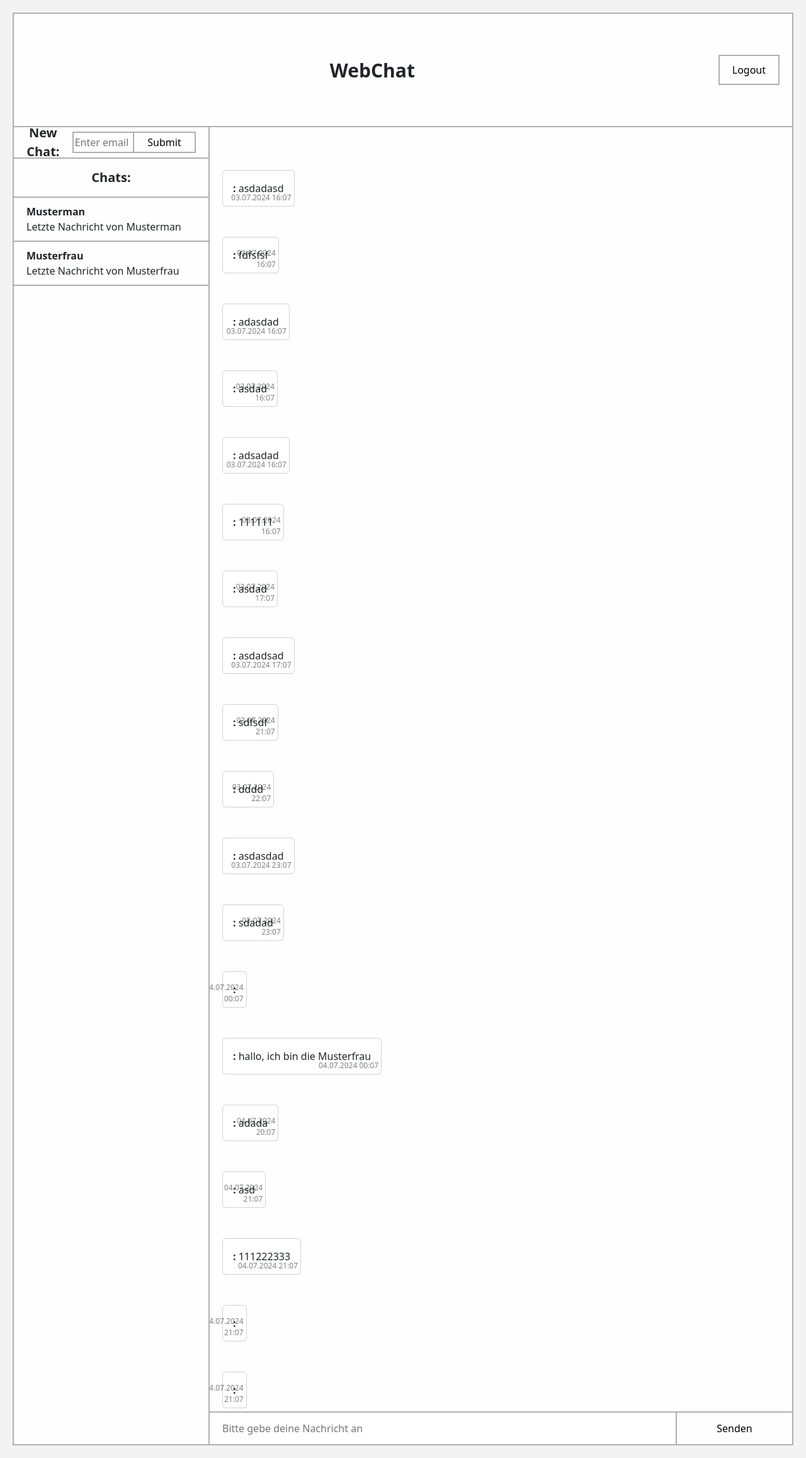
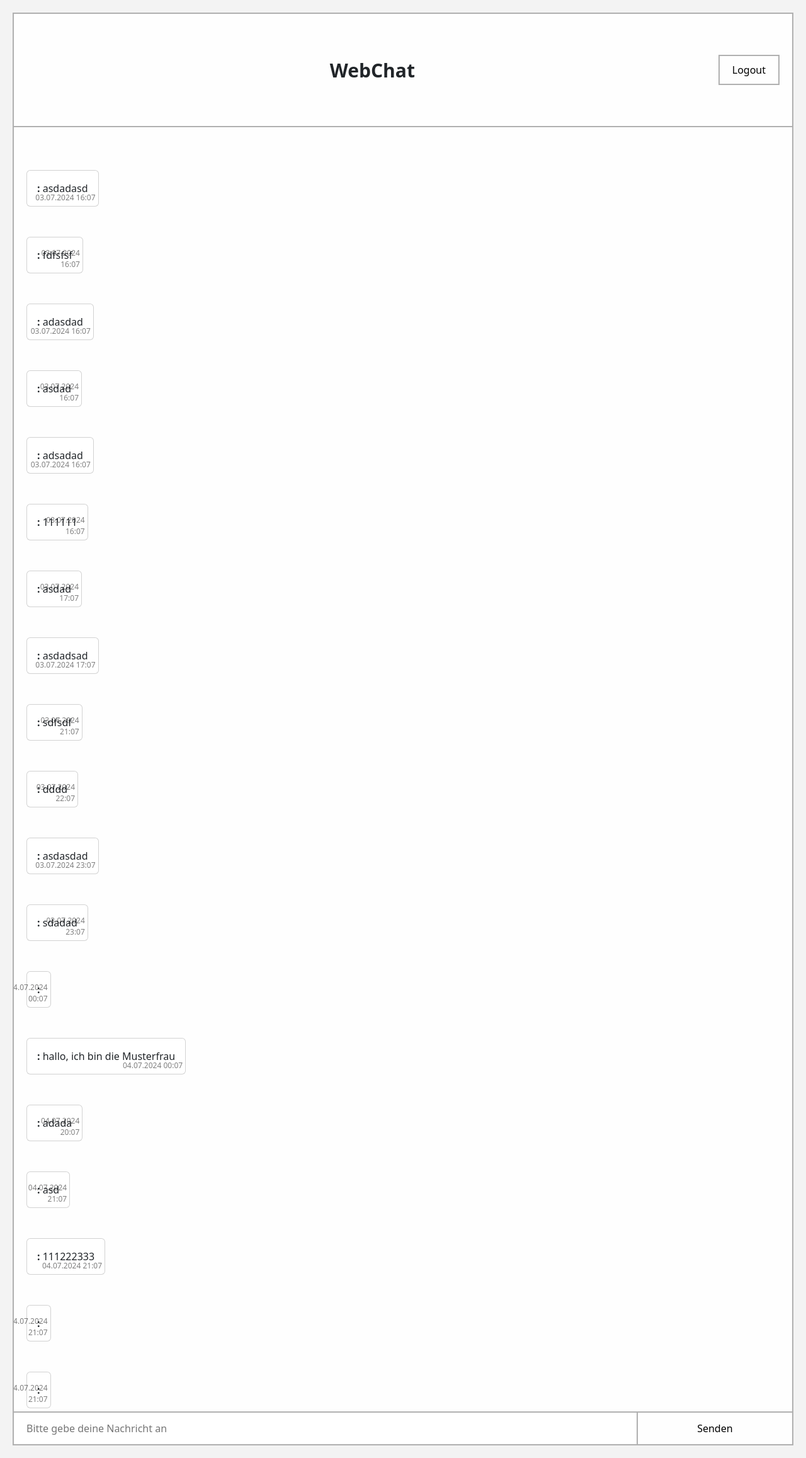
Before and after one commit to AdrianMa1996/flask-chat-app, a Flask app: template chat/templates/index.html in a window 1280 px wide. Shown: the whole page at 63% size. Run offline with Flask 3, Linux system fonts and the light colour scheme; the template is opened without the code that fills it: values that come from a table or form of the project are taken from there, others are empty; parts of the project's set-up code (start-up, migrations or seed data) failed here and were passed over; some libraries are stand-ins or nearby versions.

Commit message:
remove unnecessary program code and refactor code

```diff
--- a/chat/__init__.py
+++ b/chat/__init__.py
@@ -1,9 +1,9 @@
 from flask import Flask
+from flask_security import SQLAlchemyUserDatastore
 from .extensions import db, migrate, admin, socketio, security
 from .models import Role, User
 from .views import main_blueprint
 from .events import socketio_blueprint
-from flask_security import SQLAlchemyUserDatastore, Security
 
 def create_app(config_filename='config'):
     app = Flask(__name__)
--- a/chat/events.py
+++ b/chat/events.py
@@ -1,6 +1,6 @@
 from flask import Blueprint
 from flask_socketio import emit
-from .extensions import socketio, db
+from .extensions import socketio
 from .models import Message
 from .dtos import convert_message_to_messagedto
 
--- a/chat/extensions.py
+++ b/chat/extensions.py
@@ -1,7 +1,7 @@
 from flask_sqlalchemy import SQLAlchemy
 from flask_migrate import Migrate
 from flask_admin import Admin
-from flask_security import SQLAlchemyUserDatastore, Security
+from flask_security import Security
 from flask_socketio import SocketIO
 
 db = SQLAlchemy()
--- a/chat/static/index_styles.css
+++ b/chat/static/index_styles.css
@@ -1,5 +1,3 @@
-/* Grunddesign */
-
 body {
     font-family: Arial, sans-serif;
     margin: 0;
@@ -32,8 +30,6 @@
     margin: 0;
     text-align: right; /* Rechts ausrichten */
 }
-
-/* Sektionen */
 
 .ApplicationContainer{
     height: 100dvh;
@@ -69,21 +65,12 @@
     border-right: 2px solid #B0B0B0;
 }
 
-.chatRoomContainer{
+.chatMessageContainer{
     height: 100%;
-    width: 25%;
+    width: 100%;
     overflow-y: auto;
     margin: 0 auto;
     background-color: #FEFEFE;
-}
-
-.chatMessageContainer{
-    height: 100%;
-    width: 75%;
-    overflow-y: auto;
-    margin: 0 auto;
-    background-color: #FEFEFE;
-    border-left: 2px solid #B0B0B0;
 }
 
 .messageContainer {
@@ -95,49 +82,12 @@
     border-bottom: 2px solid #B0B0B0;
 }
 
-.addChatContainer{
-    display: flex;
-    justify-content: space-between;
-    align-items: center;
-    height: 50px;
-    width: 100%;
-    border-bottom: 2px solid #B0B0B0;
-}
-
 .chatFormContainer {
     height: 50px;
     width: 100%;
     overflow-y: auto;
     margin: 0 auto;
     background-color: #FEFEFE;
-}
-
-.ChatsLabelContainer{
-    border-bottom: 2px solid #B0B0B0;
-}
-
-/* Elemente */
-
-/* Neuer Chat */
-
-.newChatLabel{
-    font-weight: bold;
-    font-size: 20px;
-    height: 100%;
-    width: 30%;
-    text-align: center;
-    display: flex;
-    align-items: center;
-    justify-content: center;
-}
-
-.addChatForm{
-    display: flex;
-    justify-content: space-between;
-    align-items: center;
-    height: 100%;
-    width: 70%;
-    padding-right: 20px;
 }
 
 .addChatInput{
@@ -149,38 +99,6 @@
     border-right: 0px;
     outline: none;
 }
-
-.addChatSubmit{
-    height: 70%;
-    width: 100px;
-    border: 2px solid #B0B0B0;
-    background-color: #FEFEFE;
-}
-
-/* Chat-Liste */
-
-.EnterChatBody{
-    display: flex;
-    flex-direction: column;
-    align-items: flex-start;
-    width: 100%;
-    padding: 10px;
-    padding-left: 20px;
-    border-bottom: 2px solid #B0B0B0;
-}
-
-.EnterChatUser{
-    height: 50%;
-    width: 100%;
-}
-
-.EnterChatLastMessage{
-    height: 50%;
-    width: 100%;
-    font-weight: normal;
-}
-
-/* Chat Formular */
 
 .chatForm {
     display: flex;
@@ -206,22 +124,12 @@
     border-left: 2px solid #B0B0B0;
 }
 
-/* Nachrichte-Feld */
-
 .messageDate {
     font-size: 12px;
     position: absolute;
     right: 4px;
     bottom: 4px;
     color: rgb(0, 0, 0, 0.5);
-}
-/*
-sonstiges */
-
-.ChatsLabel{
-    font-weight: bold;
-    font-size: 20px;
-    margin: 15px;
 }
 
 .logoutButton{
--- a/chat/templates/index.html
+++ b/chat/templates/index.html
@@ -21,29 +21,6 @@
         </div>
 
         <div class="chatContainer">
-            <div class="left chatRoomContainer">
-                <div class="addChatContainer">
-                    <p class="left newChatLabel">New Chat:</p>
-                    <form class="addChatForm" action="" method="post">
-                        <input type="text" name="content" class="addChatInput" placeholder="Enter email here">
-                        <button class="addChatSubmit" type="submit">Submit</button>
-                    </form>
-                </div>
-                <div>
-                    <div class="ChatsLabelContainer">
-                        <p class="center ChatsLabel">Chats:</p>
-                    </div>
-                    <div class="EnterChatBody">
-                        <b class="EnterChatUser" >Musterman</b>
-                        <b class="EnterChatLastMessage">Letzte Nachricht von Musterman</b>
-                    </div>
-                    <div class="EnterChatBody">
-                        <b class="EnterChatUser" >Musterfrau</b>
-                        <b class="EnterChatLastMessage">Letzte Nachricht von Musterfrau</b>
-                    </div>
-                </div>
-            </div>
-
             <div class="chatMessageContainer right">
                 <div class="messageContainer">
                     {% for message in messages %}
@@ -68,7 +45,6 @@
                 </div>
             </div>
         </div>
-
     </div>
 
     <script>
--- a/create_db.py
+++ b/create_db.py
@@ -1,4 +1,6 @@
-from chat import app, db
+from chat import create_app, db
+
+app = create_app()
 
 with app.app_context():
     db.create_all()
```
Also changed, not shown: chat/dtos.py (+1 -11 lines), chat/models.py (+2 -9 lines), chat/views.py (+3 -5 lines), migrations/versions/8283cd34fc49_change_database_for_private_chats.py (deleted, +0 -41 lines), instance/database.sqlite.
